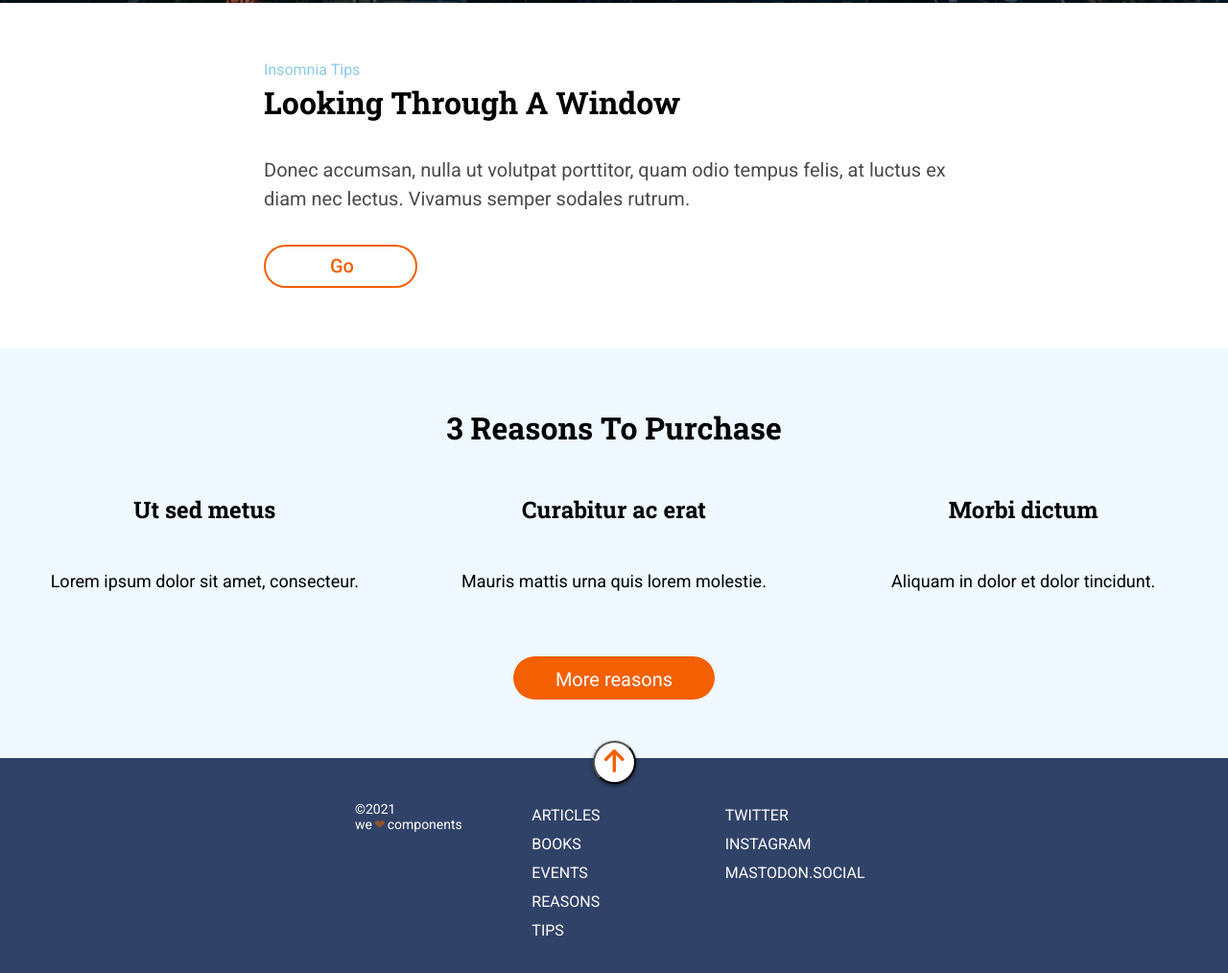
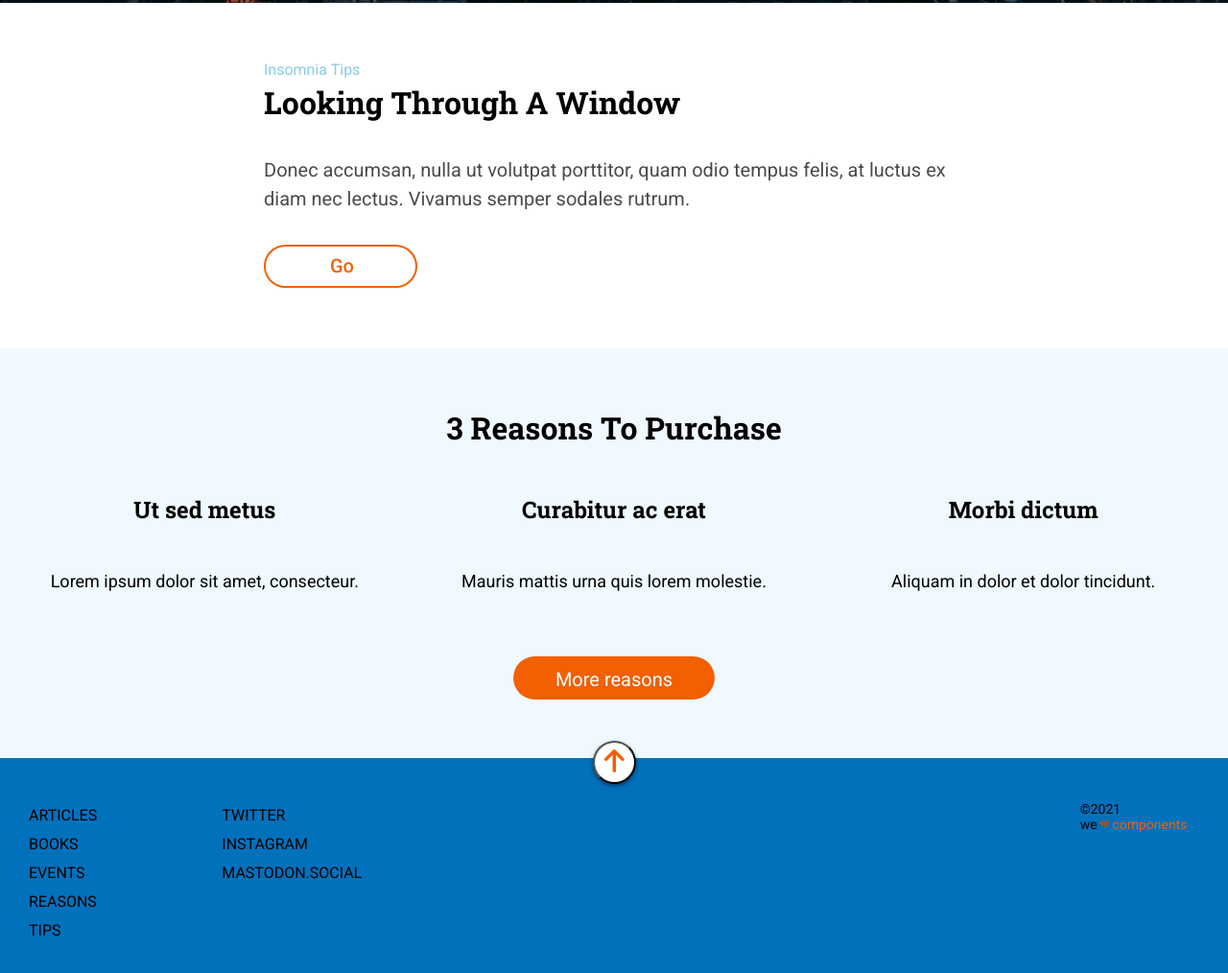
Before and after one commit to bertapsan/Website-layout-based-on-Zeplin, a website: page src/html/index.html in a window 1280 px wide. Shown: the part 797-1811 px from the top of the page at 96% size. Drawn offline with nearby package versions, Linux system fonts and the light colour scheme; files that its build step writes are made by us from their sources; files whose address does not match are found by name.

Commit message:
Evaluation technical interview

```diff
--- a/src/html/partials/footer.html
+++ b/src/html/partials/footer.html
@@ -16,6 +16,6 @@
   </ul>
   <small class="footer__copy">
     <div>&copy2021</div>
-    <div>we<span class="footer__copy--heart">&#x2764</span>components</div>
+    <div>we<span class="footer__copy--heart">&#x2764</span><span class="footer__copy--components">components</span></div>
   </small>
 </footer>
--- a/src/scss/layout/_footer.scss
+++ b/src/scss/layout/_footer.scss
@@ -4,12 +4,12 @@
   flex-direction: column;
   justify-content: flex-start;
   align-items: center;
-  background-color: $background-dark-grey-blue;
+  background-color: $blue;
   height: 465px;
   font-family: $font-Roboto;
   font-size: 16px;
   font-weight: 400;
-  color: $font-white;
+  color: $font-black;
 
   &__arrow--button {
     width: 45px;
@@ -20,7 +20,7 @@
     margin: -22.5px;
   }
   &__nav {
-    margin-top: 60px;
+    margin-top: 45px;
     text-transform: uppercase;
     line-height: 30px;
 
@@ -32,7 +32,7 @@
     }
   }
   &__social {
-    margin-top: 30px;
+    margin-top: 45px;
     display: flex;
     flex-direction: column;
     justify-content: flex-start;
@@ -41,7 +41,7 @@
     line-height: 30px;
   }
   &__copy {
-    margin-top: 30px;
+    margin-top: 45px;
     font-size: 14px;
     display: flex;
     flex-direction: column;
@@ -89,7 +89,7 @@
       order: 1;
     }
     &__nav {
-      order: 3;
+      order: 2;
       margin-top: 45px;
       margin-left: 30px;
       width: 210px;
@@ -100,7 +100,7 @@
       }
     }
     &__social {
-      order: 4;
+      order: 3;
       justify-content: flex-start;
       align-items: flex-start;
       margin-right: 39px;
@@ -108,12 +108,16 @@
       width: 210px;
     }
     &__copy {
-      order: 2;
+      order: 4;
       margin-left: 39px;
       margin-top: 45px;
       width: 210px;
       justify-content: flex-start;
       align-items: flex-start;
+
+      &--components {
+        color: $font-orange;
+      }
     }
   }
 }
```
